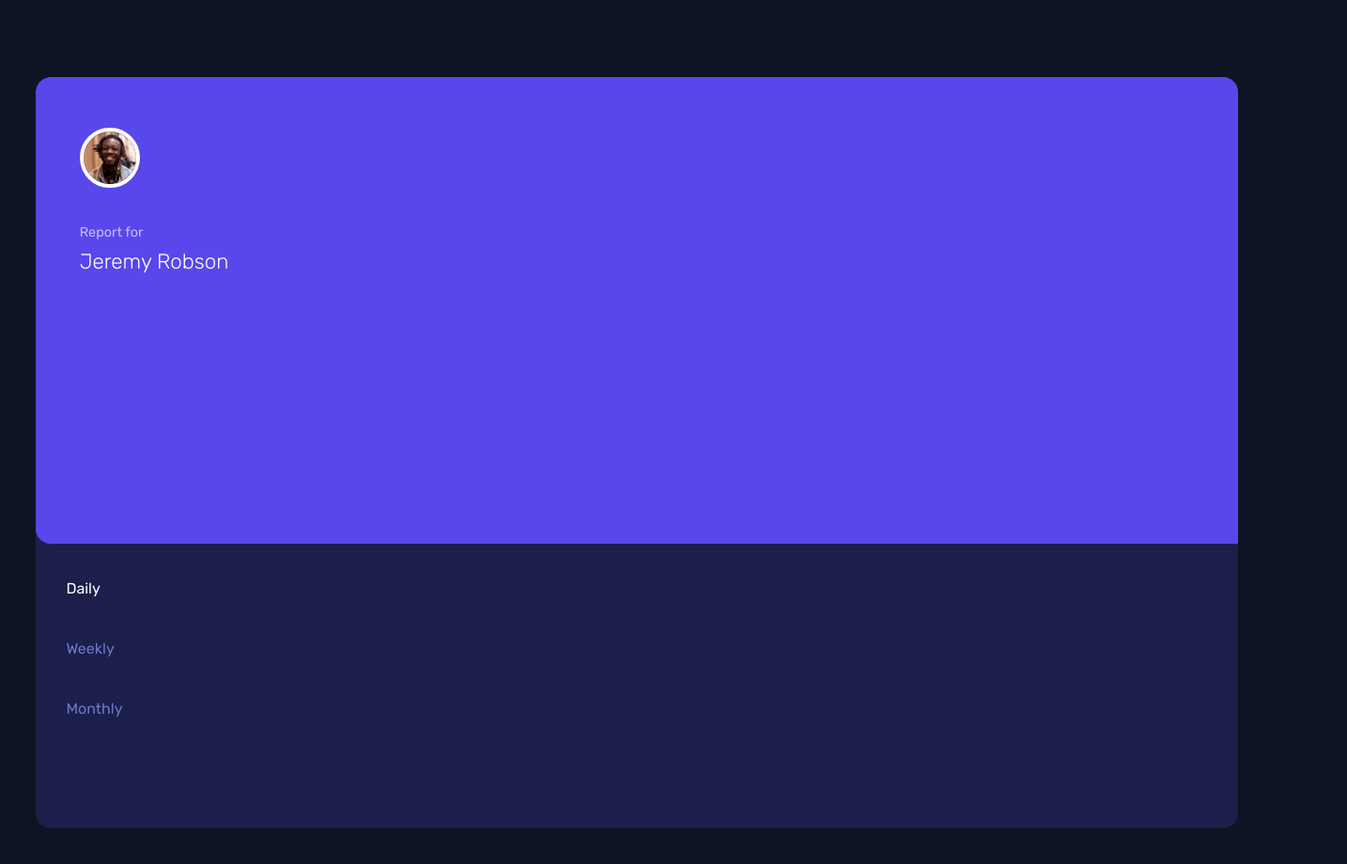
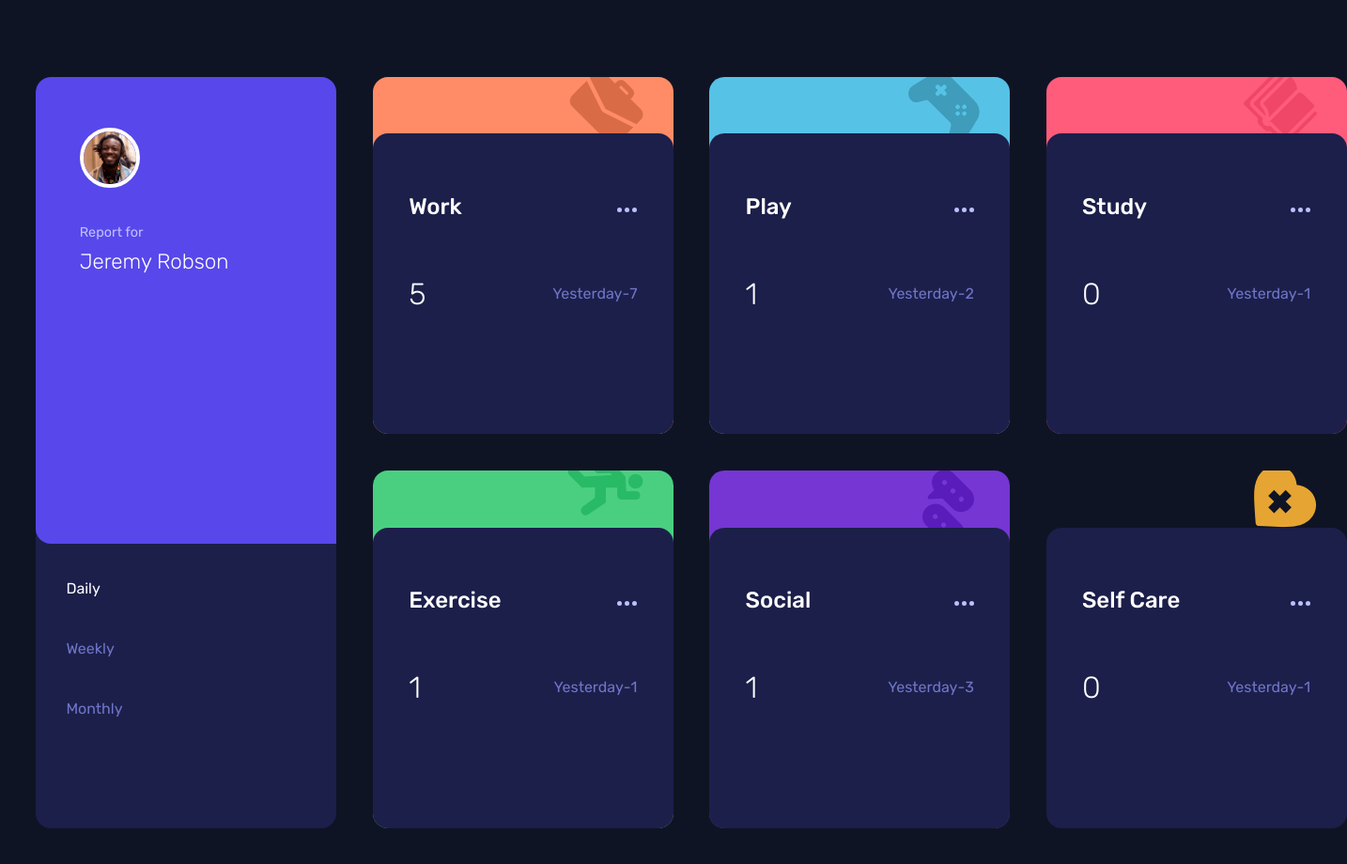
Before and after one commit to Carmenyo/FM-Time-tracking-dashboard, a plain HTML site: page index.html in a window 1280 px wide. Both pictures are taken after a click on the button "Daily". Shown: the whole page at 94% size, 1434 px wide, since content can reach past the window. Drawn offline with Linux system fonts and the light colour scheme.

Commit message:
js working

```diff
--- a/js/script.js
+++ b/js/script.js
@@ -112,6 +112,8 @@ button.classList.add("active")
 
 const renderCards = (clickedOption) => {
 
+    const activityTracker = document.querySelector("section.activity-tracker")
+
     const calcTimeframe = (option) => {
         if (option === "daily"){
             return "Yesterday"
@@ -132,7 +134,7 @@ const renderCards = (clickedOption) => {
         section.classList.add ("activity-tracker__activity", activityClass)
         const stringToInject = `
             <div class="activity__background">
-           <img src="./images/icon-${activityClass}.svg" alt="Icono de trabajo"></div>
+        <img src="./images/icon-${activityClass}.svg" alt=""></div>
     <div class="activity__info">
         <header class="activity__header">
         <h2 class="activity__name">
@@ -153,15 +155,13 @@ const renderCards = (clickedOption) => {
             <p class="time-window">
             ${previusTimeFrame}
             </p>
-             <p>-</p>
+            <p> - </p>
             <p class="time">${timeframeData.previous}</p>
-
         </div>
-
     </div>
         </div>`
         section.innerHTML = stringToInject
-        console.log(section)
+        activityTracker.append(section)
     });
 };
 
```
Also changed, not shown: index.html (+1 -191 lines). Lines whose indentation alone changed are shown as unchanged.
